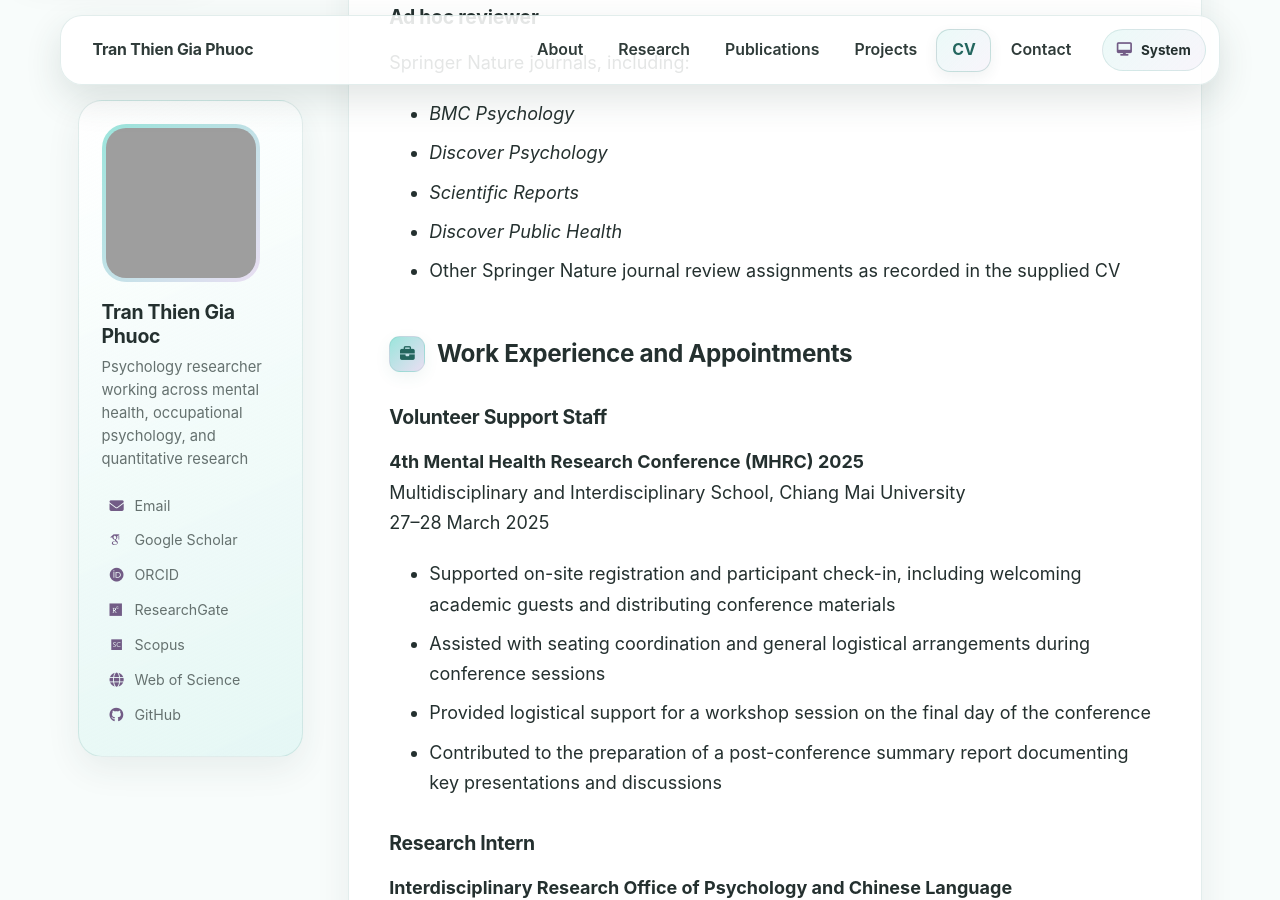
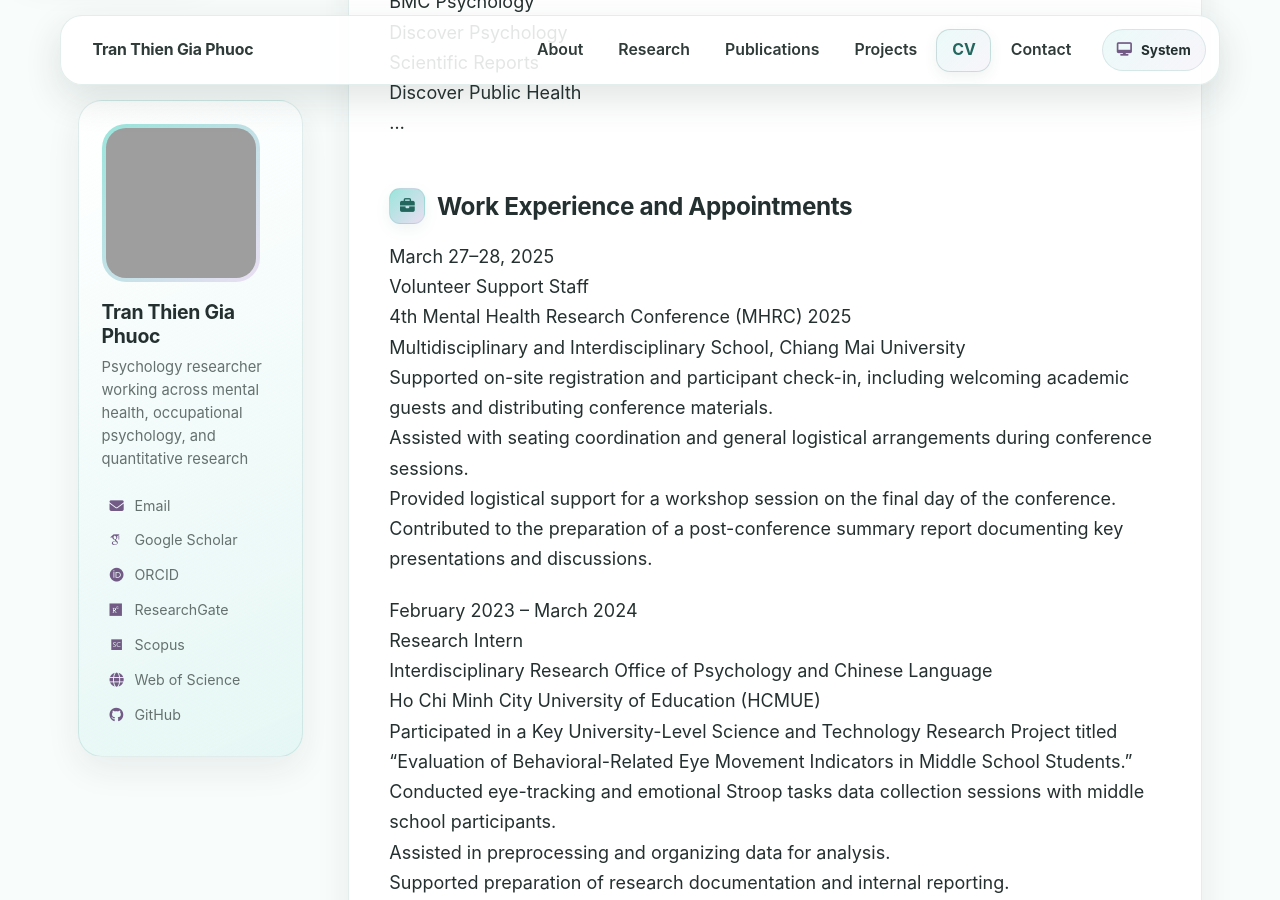
Before and after one commit to ttgpPsychMH/ttgpPsychMH.github.io, a Jekyll site: the page built from _pages/cv.md, in a window 1280 px wide and 900 px high, scrolled down 3262 px. Built offline with Jekyll 4.4.1, drawn with Linux system fonts in a browser that asks for light colours; some web fonts are replaced; a script that is not in the unit is left out; some of the changed text lies outside the part shown; grey boxes are pictures that could not be loaded.

Commit message:
Update public-safe academic CV profile from 2026-10-16 DOCX

```diff
--- a/_includes/generated_cv_profile.md
+++ b/_includes/generated_cv_profile.md
@@ -23,124 +26,121 @@ My research focuses on occupational mental health and psychological assessment w
 ### Research expertise and methods
 
 I have experience in research design, data collection, and manuscript preparation for peer-reviewed publications.
-
-**Statistical software**
-
-- **SPSS, AMOS, JASP:** descriptive statistics, group comparison tests, regression analysis, exploratory factor analysis (EFA), and confirmatory factor analysis (CFA)
-- **SmartPLS (student license):** currently learning partial least squares structural equation modeling (PLS-SEM)
-- **R:** currently developing basic coding and statistical analysis skills
+Statistical software:
+SPSS, AMOS, JASP: descriptive statistics, group comparison tests, regression analysis, exploratory factor analysis (EFA), confirmatory factor analysis (CFA).
+SmartPLS (student license): currently learning partial least squares structural equation modeling (PLS-SEM).
+R: currently developing basic coding and statistical analysis skills.
 
 ### Research laboratory
 
-**Member, Psychological Research Laboratory**
-2019–Present
-
-**Supervisor:** Vinh-Long Tran-Chi, Ph.D.
-
-- Lecturer at Department of Mental Health, Faculty of Medicine, University of Health Sciences, Vietnam National University, Ho Chi Minh City
-- Research Associate, Department of Psychological Medicine, National University of Singapore, Singapore
-- Ph.D. in Clinical Sciences, Faculty of Medicine, Chulalongkorn University, Thailand
+2019 – Present
+Member, Psychological Research Laboratory
+Supervisor: Vinh-Long Tran-Chi, Ph.D.
+Lecturer at Department of Mental Health, Faculty of Medicine, University of Health Sciences, Vietnam National University, Ho Chi Minh City
+Research Associate, Department of Psychological Medicine, National University of Singapore, Singapore, Singapore
+Ph.D. in Clinical Sciences, Faculty of Medicine, Chulalongkorn University, Thailand
+(Website | ResearchGate | ORCID | Google Scholar | Scopus | Web of Science)
 
 ### Ad hoc reviewer
 
 Springer Nature journals, including:
+BMC Psychology
+Discover Psychology
+Scientific Reports
+Discover Public Health
+…
 
-- *BMC Psychology*
-- *Discover Psychology*
-- *Scientific Reports*
-- *Discover Public Health*
-- Other Springer Nature journal review assignments as recorded in the supplied CV
 
 ## Work Experience and Appointments
 
-### Volunteer Support Staff
+March 27–28, 2025
+Volunteer Support Staff
+4th Mental Health Research Conference (MHRC) 2025
+Multidisciplinary and Interdisciplinary School, Chiang Mai University
+Supported on-site registration and participant check-in, including welcoming academic guests and distributing conference materials.
+Assisted with seating coordination and general logistical arrangements during conference sessions.
+Provided logistical support for a workshop session on the final day of the conference.
+Contributed to the preparation of a post-conference summary report documenting key presentations and discussions.
 
-**4th Mental Health Research Conference (MHRC) 2025**
-Multidisciplinary and Interdisciplinary School, Chiang Mai University
-27–28 March 2025
+February 2023 – March 2024
+Research Intern
+Interdisciplinary Research Office of Psychology and Chinese Language
+Ho Chi Minh City University of Education (HCMUE)
+Participated in a Key University-Level Science and Technology Research Project titled “Evaluation of Behavioral-Related Eye Movement Indicators in Middle School Students.”
+Conducted eye-tracking and emotional Stroop tasks data collection sessions with middle school participants.
+Assisted in preprocessing and organizing data for analysis.
+Supported preparation of research documentation and internal reporting.
 
-- Supported on-site registration and participant check-in, including welcoming academic guests and distributing conference materials
-- Assisted with seating coordination and general logistical arrangements during conference sessions
-- Provided logistical support for a workshop session on the final day of the conference
-- Contributed to the preparation of a post-conference summary report documenting key presentations and discussions
+September 2020 – April 2022
+Human Resources Intern
+Department of Human Resources Management & Developmental Organization
+HCMC Development Joint Stock Commercial Bank (HDBank)
+Assisted in maintaining employee records and internal HR documentation.
 
-### Research Intern
+October 2019 – November 2019
+Teaching Assistant
+Course: Abnormal Psychology
+Ho Chi Minh City University of Education (HCMUE)
+Assisted the lecturer in course administration and classroom coordination.
+Supported grading and facilitated communication with students regarding course requirements.
 
-**Interdisciplinary Research Office of Psychology and Chinese Language**
-Ho Chi Minh City University of Education (HCMUE)
-February 2023–March 2024
-
-- Participated in a Key University-Level Science and Technology Research Project titled “Evaluation of Behavioral-Related Eye Movement Indicators in Middle School Students”
-- Conducted eye-tracking and emotional Stroop task data collection sessions with middle school participants
-- Assisted in preprocessing and organizing data for analysis
-- Supported preparation of research documentation and internal reporting
-
-### Human Resources Intern
-
-**Department of Human Resources Management & Developmental Organization**
-HCMC Development Joint Stock Commercial Bank (HDBank)
-September 2020–April 2022
-
-- Assisted in maintaining employee records and internal HR documentation
-
-### Teaching Assistant
-
-**Course: Abnormal Psychology**
-Ho Chi Minh City University of Education (HCMUE)
-October–November 2019
-
-- Assisted the lecturer in course administration and classroom coordination
-- Supported grading and facilitated communication with students regarding course requirements
 
 ## Honors and Awards
 
-**Idea Prize**
+2020
+Idea Prize
 Student Scientific Research Conference, Academic Year 2019–2020
 Ho Chi Minh City University of Education (HCMUE)
-2020
+Awarded for the research project: “Medical Student Syndrome in Psychology Students”
 
-Awarded for the research project: “Medical Student Syndrome in Psychology Students”
 
 ## Professional Memberships
 
-**Member**
+2024 – Present
+Member
 Vietnam Psychotherapy Association, Vietnam
-2024–Present
+
 
 ## Certifications and Professional Training
 
-**Certificate of Attendance**
+March 2026
+Certificate of Attendance
+5th Mental Health Research Conference (MHRC 2026)
+Multidisciplinary and Interdisciplinary School, Chiang Mai University, Thailand
+
+March 2025
+Certificate of Attendance
 4th Mental Health Research Conference (MHRC 2025)
 Multidisciplinary and Interdisciplinary School, Chiang Mai University, Thailand
-March 2025
 
-**CITI Program – Social & Behavioral Research (Basic/Refresher)**
+August 2024
+CITI Program – Social & Behavioral Research (Basic/Refresher)
 Completion Date: 30 August 2024
 Credential ID: 64304548
-August 2024
 
-**Certificate of Participation**
+October 2023
+Certificate of Participation
 Webinar: “Mental Healthcare for Carers”
 Oxford University Clinical Research Unit (OUCRU), Vietnam
-October 2023
 
-**Certificate**
+July 2023
+Certificate
 Basic Statistics in Social Science and Educational Science Research
 University of Danang, Danang City, Vietnam
-July 2023
 
-**Certificate**
+January 2022
+Certificate
 Modern Human Resource Management
 University of Economics Ho Chi Minh City (UEH), Ho Chi Minh City, Vietnam
 Grade: Excellent
-January 2022
+
 
 ## Language Proficiency
 
-**IELTS Academic**
+IELTS Academic
 Overall Band Score: 6.5
 Test Date: January 2023
 
-**TOEIC**
+TOEIC
 Score: 705/990
 Test Date: April 2022
```
Also changed, not shown: other parts of _includes/generated_cv_profile.md (+8 -5 lines).
